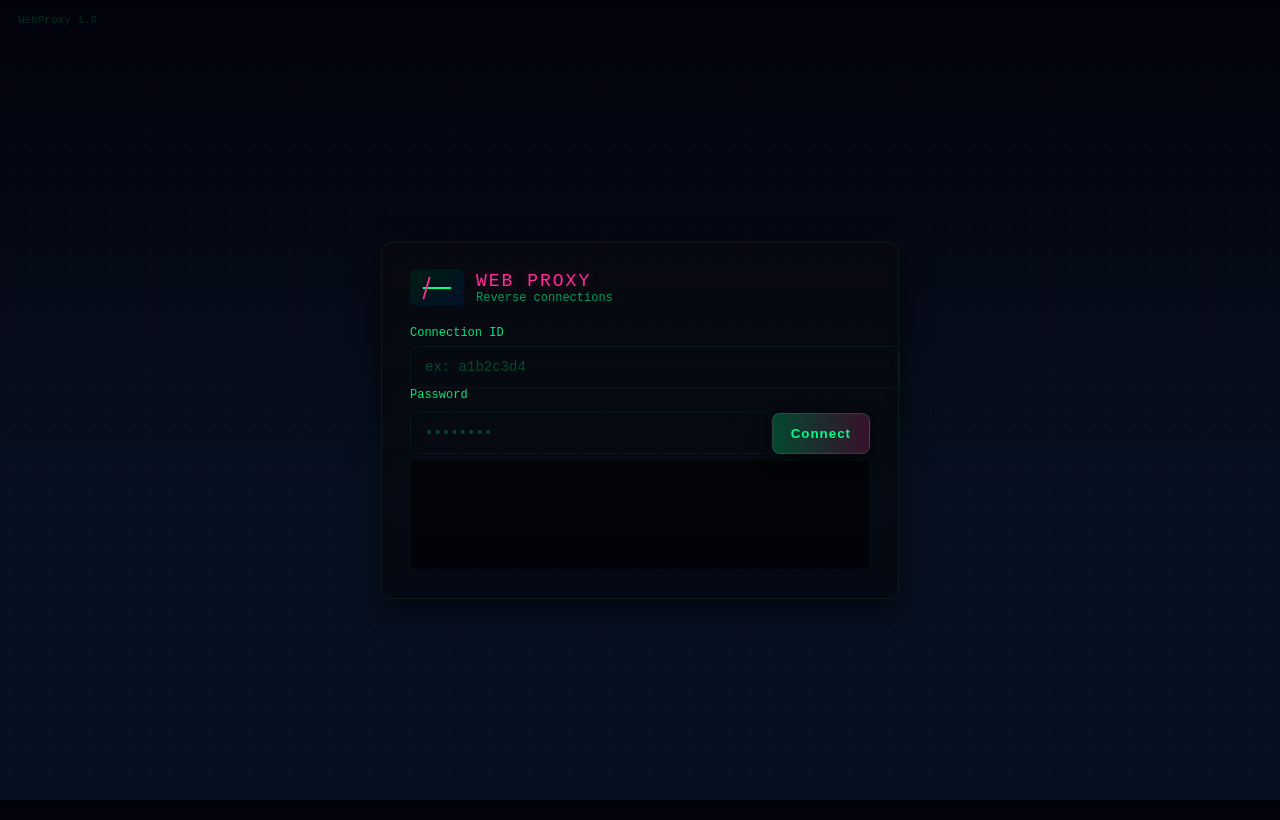
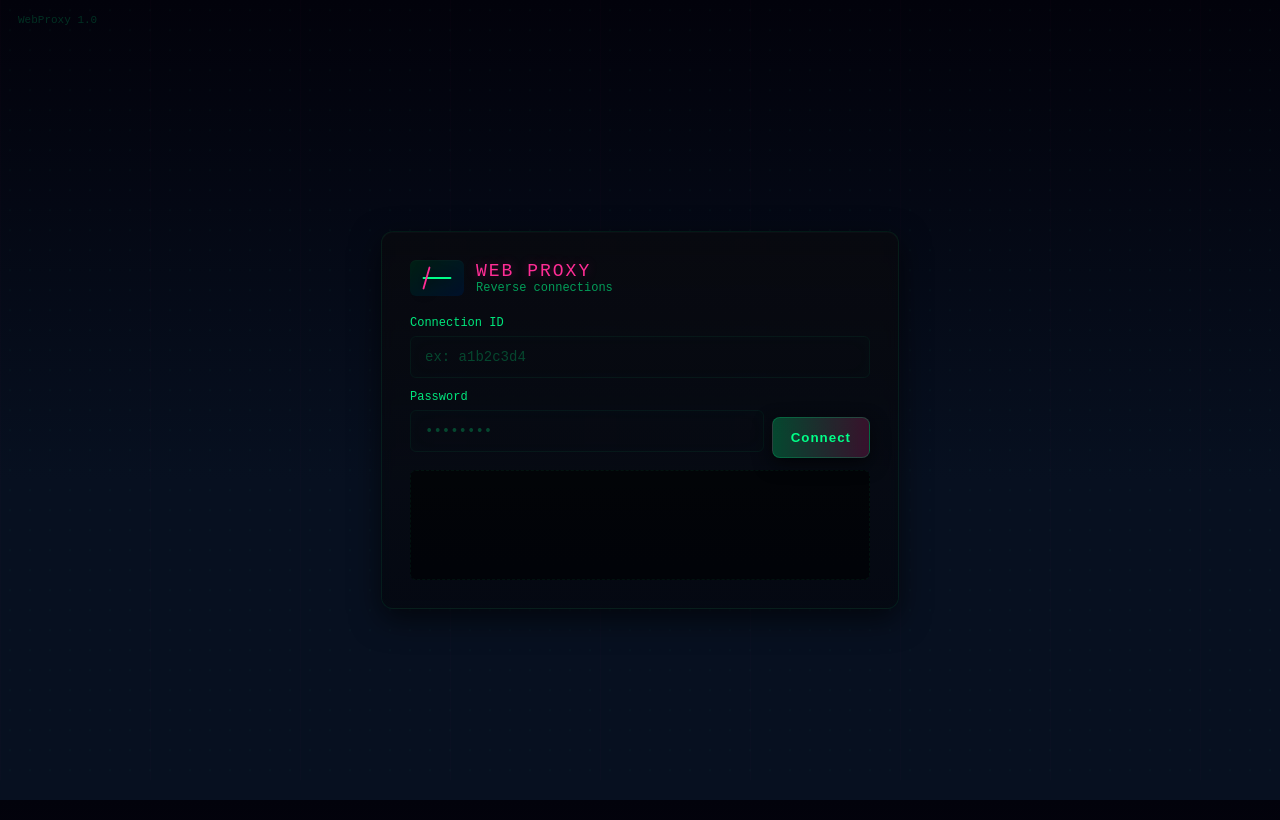
Before and after one commit to mrlima4095/pproxy, a Flask app: page /cli/ in a window 1280 px wide. Shown: the top 820 px of the page. Run offline with Flask 3, Linux system fonts and the light colour scheme.

Commit message:
template/login.html

```diff
--- a/templates/login.html
+++ b/templates/login.html
@@ -19,7 +19,20 @@
         .logo .sub { font-size: 12px; color: rgba(0,255,136,0.6); }
 
         label { display: block; font-size: 12px; color: rgba(0,255,136,0.9); margin-bottom: 6px; }
-        input[type=text], input[type=password] { width: 100%; padding: 12px 14px; border-radius: 6px; background: transparent; border: 1px solid rgba(0,255,136,0.06); color: var(--neon-green); outline: none ; font-family: var(--mono); font-size: 14px; box-shadow: 0 0 18px rgba(0,255,136,0.02) inset; }
+        input[type=text], input[type=password] {
+            width: 100%;
+            padding: 12px 14px;
+            margin-bottom: 12px;      /* espaçamento entre inputs */
+            border-radius: 6px;
+            background: transparent;
+            border: 1px solid rgba(0,255,136,0.06);
+            color: var(--neon-green);
+            outline: none;
+            font-family: var(--mono);
+            font-size: 14px;
+            box-shadow: 0 0 18px rgba(0,255,136,0.02) inset;
+            box-sizing: border-box;    /* considera padding e border no width */
+        }
         input::placeholder { color: rgba(0,255,136,0.25); }
 
         .row { display: flex; gap: 12px; align-items: center; }
@@ -69,9 +82,9 @@
                 <input id="conn_id" name="conn_id" type="text" placeholder="ex: a1b2c3d4" required autocomplete="off">
 
                 <label for="password">Password</label>
-                <div style="display:flex;justify-content:space-between;align-items:center;margin-top:10px">
-                    <input id="password" name="password" type="password" placeholder="••••••••" required autocomplete="current-password">
-                    <div style="display:flex;gap:8px"><button type="submit">Connect</button></div>
+                <div style="display:flex; gap:8px; margin-top:6px; align-items:center;">
+                    <input id="password" name="password" type="password" placeholder="••••••••" required autocomplete="current-password" style="flex:1;">
+                    <button type="submit">Connect</button>
                 </div>
 
                 <div class="preview" aria-live="polite">
```
